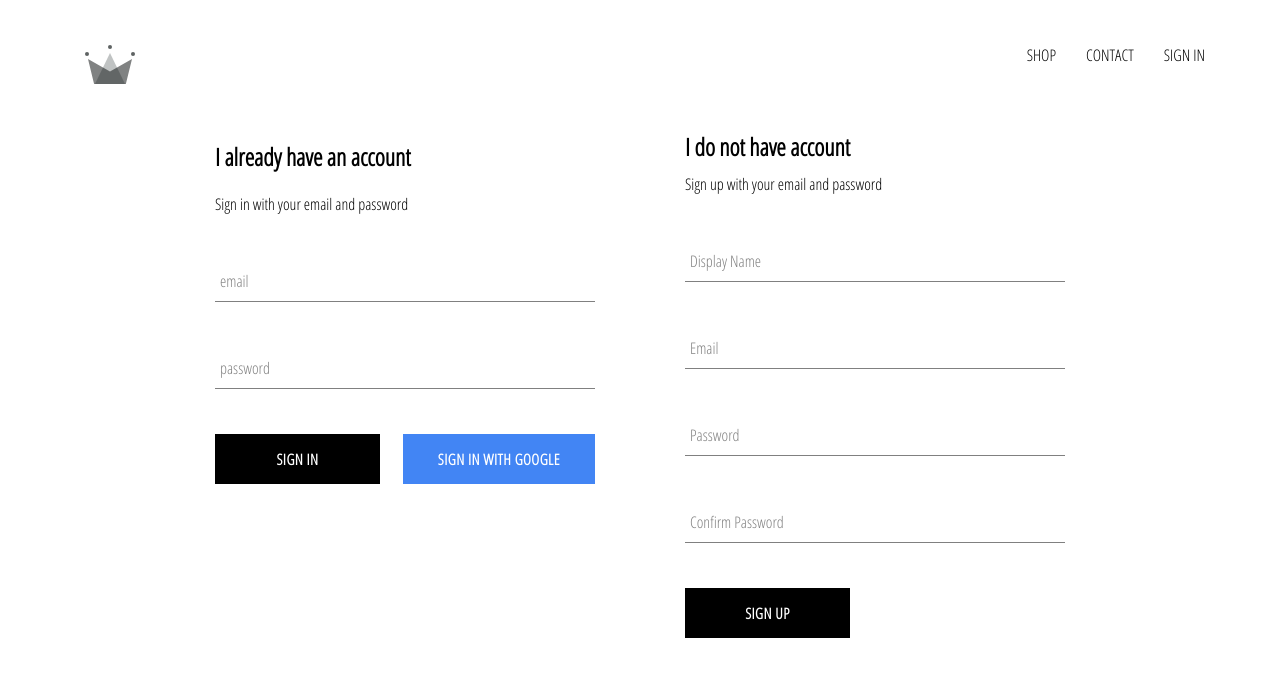
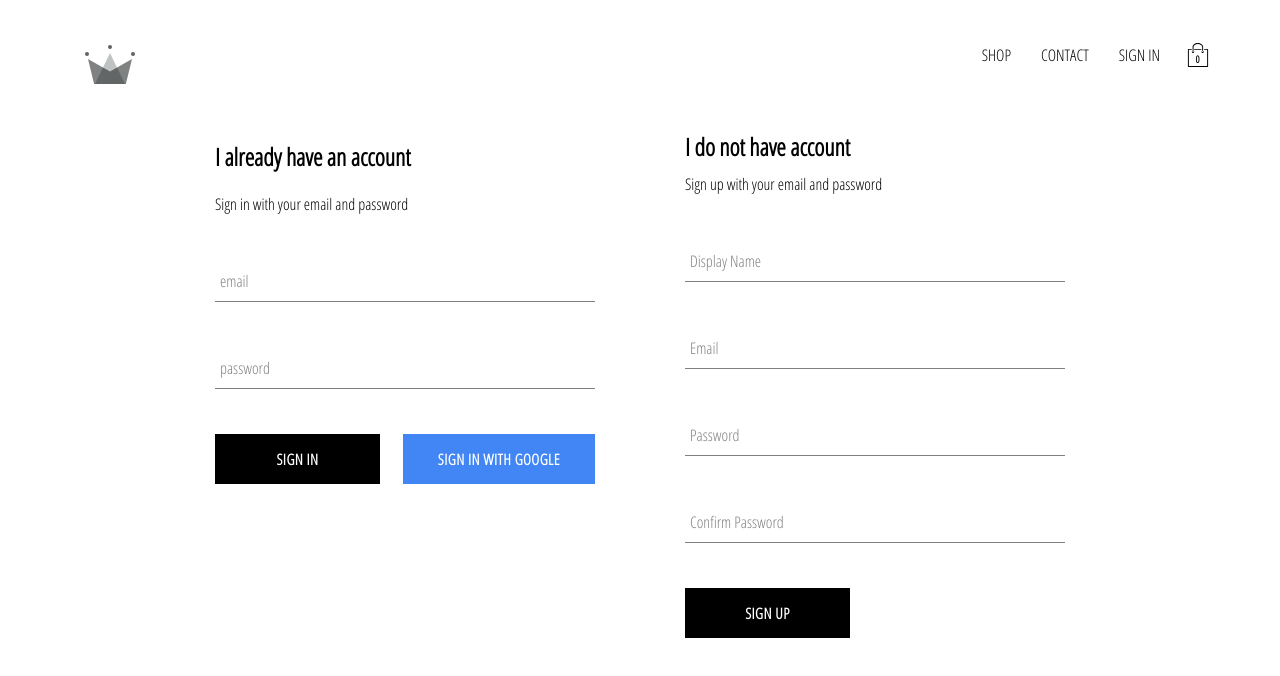
Before and after one commit to bibekdev/ecommerce-clothing, a React (Create React App) app: page /signin in a window 1280 px wide. Shown: the top 676 px of the page. Built offline with nearby package versions, Linux system fonts and the light colour scheme; no server answers.

Commit message:
added cartIcon and cartDropdown component and also implemented cart action and reducer

```diff
--- /dev/null
+++ b/src/components/cart/cartDropdown.component.jsx
@@ -0,0 +1,14 @@
+import React from "react";
+
+import CustomButton from "../custom-button/customButton.component";
+
+import "./cartDropdown.styles.scss";
+
+const CartDropdown = () => (
+  <div className="cart-dropdown">
+    <div className="cart-tems" />
+    <CustomButton>GO TO CHECKOUT</CustomButton>
+  </div>
+);
+
+export default CartDropdown;
--- /dev/null
+++ b/src/components/cart/cartDropdown.styles.scss
@@ -0,0 +1,24 @@
+.cart-dropdown {
+  position: absolute;
+  width: 240px;
+  height: 340px;
+  display: flex;
+  flex-direction: column;
+  padding: 20px;
+  border: 1px solid black;
+  background-color: white;
+  top: 90px;
+  right: 40px;
+  z-index: 5;
+
+  .cart-items {
+    height: 240px;
+    display: flex;
+    flex-direction: column;
+    overflow: scroll;
+  }
+
+  button {
+    margin-top: auto;
+  }
+}
--- /dev/null
+++ b/src/components/cartIcon/cartIcon.component.jsx
@@ -0,0 +1,21 @@
+import React from "react";
+import { connect } from "react-redux";
+
+import { toggleCartHidden } from "../../redux/cart/cart.actions";
+
+import { ReactComponent as ShoppingIcon } from "../../assets/shopping-bag.svg";
+
+import "./cartIcon.styles.scss";
+
+const CartIcon = ({ toggleCartHidden }) => (
+  <div className="cart-icon">
+    <ShoppingIcon className="shopping-icon" onClick={toggleCartHidden} />
+    <span className="item-count">0</span>
+  </div>
+);
+
+const mapDispatchToProps = (dispatch) => ({
+  toggleCartHidden: () => dispatch(toggleCartHidden()),
+});
+
+export default connect(null, mapDispatchToProps)(CartIcon);
--- /dev/null
+++ b/src/components/cartIcon/cartIcon.styles.scss
@@ -0,0 +1,21 @@
+.cart-icon {
+  width: 45px;
+  height: 45px;
+  position: relative;
+  display: flex;
+  align-items: center;
+  justify-content: center;
+  cursor: pointer;
+
+  .shopping-icon {
+    width: 24px;
+    height: 24px;
+  }
+
+  .item-count {
+    position: absolute;
+    font-size: 10px;
+    font-weight: bold;
+    bottom: 12px;
+  }
+}
--- a/src/components/header/header.component.jsx
+++ b/src/components/header/header.component.jsx
@@ -4,9 +4,11 @@ import { connect } from "react-redux";
 import { auth } from "../../firebase/firebase.utils";
 
 import { ReactComponent as Logo } from "../../assets/crown.svg";
+import CartIcon from "../cartIcon/cartIcon.component";
+import CartDropdown from "../cart/cartDropdown.component";
 import "./header.styles.scss";
 
-const Header = ({ currentUser }) => (
+const Header = ({ currentUser, hidden }) => (
   <div className="header">
     <Link className="logo-container" to="/">
       <Logo className="logo" />
@@ -27,12 +29,15 @@ const Header = ({ currentUser }) => (
           SIGN IN
         </Link>
       )}
+      <CartIcon />
     </div>
+    {hidden ? null : <CartDropdown />}
   </div>
 );
 
-const mapStateToProps = (state) => ({
-  currentUser: state.user.currentUser,
+const mapStateToProps = ({ user: { currentUser }, cart: { hidden } }) => ({
+  currentUser,
+  hidden,
 });
 
 export default connect(mapStateToProps)(Header);
--- /dev/null
+++ b/src/redux/cart/cart.actions.js
@@ -0,0 +1,5 @@
+import { CartActionTypes } from "./cart.types";
+
+export const toggleCartHidden = () => ({
+  type: CartActionTypes.TOGGLE_CART_HIDDEN,
+});
--- /dev/null
+++ b/src/redux/cart/cart.reducer.js
@@ -0,0 +1,20 @@
+import { CartActionTypes } from "./cart.types";
+
+const INITIAL_STATE = {
+  hidden: true,
+};
+
+const cartReducer = (state = INITIAL_STATE, action) => {
+  switch (action.type) {
+    case CartActionTypes.TOGGLE_CART_HIDDEN:
+      return {
+        ...state,
+        hidden: !state.hidden,
+      };
+
+    default:
+      return state;
+  }
+};
+
+export default cartReducer;
--- /dev/null
+++ b/src/redux/cart/cart.types.js
@@ -0,0 +1,3 @@
+export const CartActionTypes = {
+  TOGGLE_CART_HIDDEN: "TOGGLE_CART_HIDDEN",
+};
--- a/src/redux/rootReducer.js
+++ b/src/redux/rootReducer.js
@@ -1,7 +1,9 @@
 import { combineReducers } from "redux";
 
 import userReducer from "./user/user.reducer";
+import cartReducer from "./cart/cart.reducer";
 
 export default combineReducers({
   user: userReducer,
+  cart: cartReducer,
 });
```
Also changed, not shown: src/assets/shopping-bag.svg (added).
